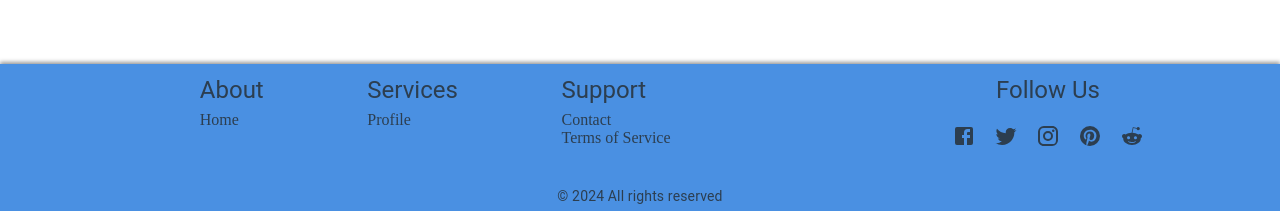
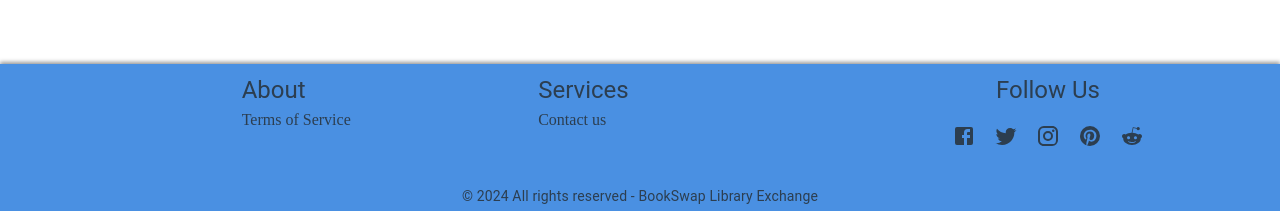
Before and after one commit to OceansFive-BO/bloshan, a React (Vite) app: page /home in a window 1280 px wide. Shown: the part 1716-1927 px from the top of the page. Built offline with nearby package versions, Linux system fonts and the light colour scheme.

Commit message:
updated footer to use router Link component and restyled components

```diff
--- /dev/null
+++ b/src/components/common/footer/footer.css
@@ -0,0 +1,7 @@
+.footer-link {
+  color: inherit;
+  text-decoration: none;
+}
+.footer-link:hover {
+  text-decoration: underline;
+}
--- a/src/components/common/footer/footer.jsx
+++ b/src/components/common/footer/footer.jsx
@@ -1,12 +1,13 @@
 import React from 'react';
-import { Box, IconButton, Typography, Link } from '@mui/material';
+import { Box, IconButton, Typography } from '@mui/material';
 import { useTheme } from '@mui/material/styles';
 import FacebookIcon from '@mui/icons-material/Facebook';
 import TwitterIcon from '@mui/icons-material/Twitter';
 import InstagramIcon from '@mui/icons-material/Instagram';
 import PinterestIcon from '@mui/icons-material/Pinterest';
 import RedditIcon from '@mui/icons-material/Reddit';
-
+import { Link } from 'react-router-dom';
+import './footer.css';
 export default function Footer() {
   const theme = useTheme();
 
@@ -48,35 +49,18 @@ export default function Footer() {
               About
             </Typography>
             <Box>
-              <Link href="/" color="text.primary" underline="hover">
-                Home
+              <Link className="footer-link" to="/tos" color="text.primary" underline="hover">
+                Terms of Service
               </Link>
             </Box>
           </Box>
-
           <Box className="footer-content-links">
             <Typography variant="h5" sx={{ margin: '10px 0 5px 0' }}>
               Services
             </Typography>
             <Box>
-              <Link href="/profile" color="text.primary" underline="hover">
-                Profile
-              </Link>
-            </Box>
-          </Box>
-
-          <Box className="footer-content-links">
-            <Typography variant="h5" sx={{ margin: '10px 0 5px 0' }}>
-              Support
-            </Typography>
-            <Box>
-              <Link href="/contact" color="text.primary" underline="hover">
-                Contact
-              </Link>
-            </Box>
-            <Box>
-              <Link href="/tos" color="text.primary" underline="hover">
-                Terms of Service
+              <Link className="footer-link" to={"/contact"} color="text.primary" underline="hover">
+                Contact us
               </Link>
             </Box>
           </Box>
@@ -163,7 +147,7 @@ export default function Footer() {
         }}
       >
         <Typography sx={{ bottom: 0 }} variant="body2">
-          &copy; 2024 All rights reserved
+          &copy; 2024 All rights reserved - BookSwap Library Exchange
         </Typography>
       </Box>
     </Box>
```
